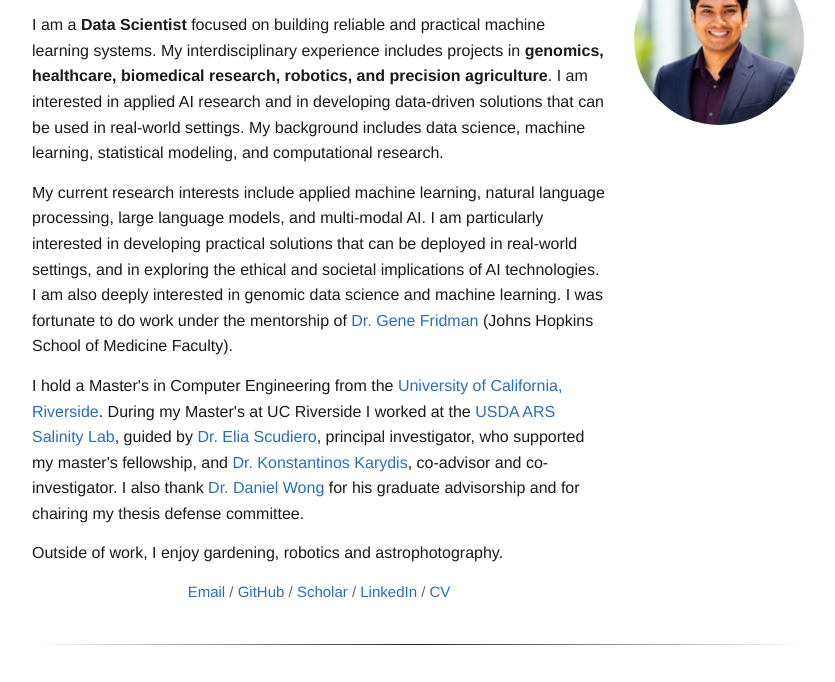
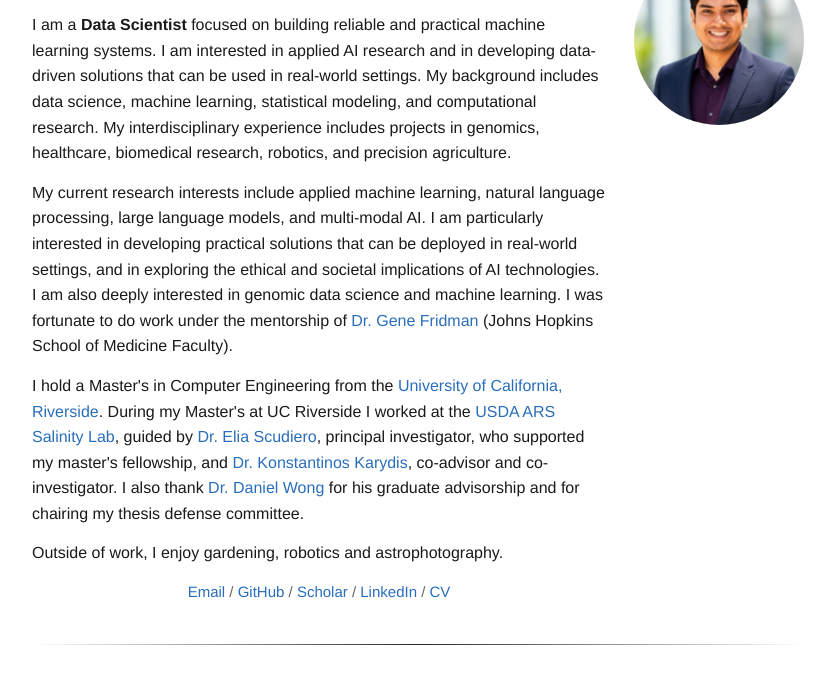
Before and after one commit to jayanta-banik/jayanta-banik.github.io, a plain HTML site: page index.html in a window 1280 px wide. Shown: the part 93-775 px from the top of the page, without its empty margins (222-1057 px from the left). Drawn offline with Linux system fonts and the light colour scheme.

Commit message:
Rearrange content in intro.html for clarity

```diff
--- a/components/intro.html
+++ b/components/intro.html
@@ -4,15 +4,12 @@
     <h1>Jayanta Banik</h1>
     <p>
       I am a <b>Data Scientist</b> focused on building reliable and practical
-      machine learning systems. My interdisciplinary experience includes
-      projects in
-      <b
-        >genomics, healthcare, biomedical research, robotics, and precision
-        agriculture</b
-      >. I am interested in applied AI research and in developing data-driven
+      machine learning systems. I am interested in applied AI research and in developing data-driven
       solutions that can be used in real-world settings. My background includes
       data science, machine learning, statistical modeling, and computational
-      research.
+      research. My interdisciplinary experience includes
+      projects in genomics, healthcare, biomedical research, robotics, and precision
+        agriculture.
     </p>
     <p></p>
     <p>
```
